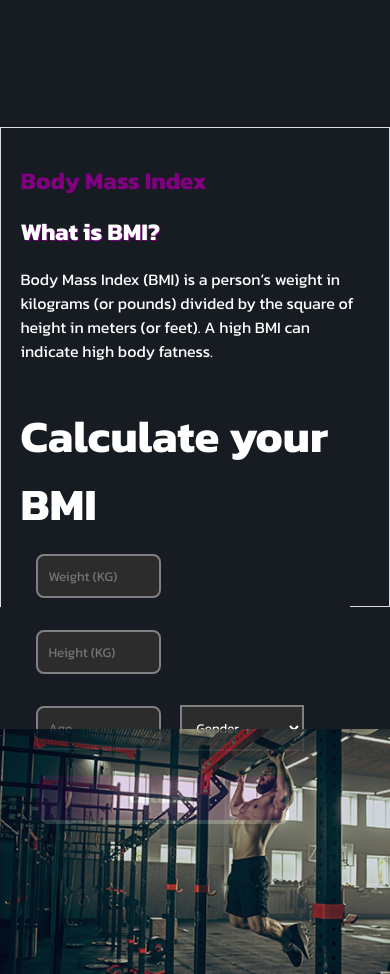
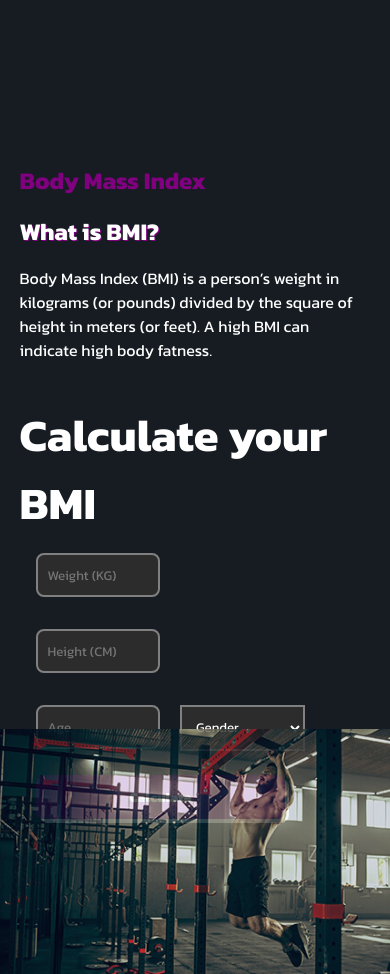
Before and after one commit to Ade1fe/steamfit, a plain HTML site: page index.html in a window 390 px wide. Shown: the part 3160-4134 px from the top of the page. Drawn offline with Linux system fonts and the light colour scheme.

Commit message:
third commit

```diff
--- a/css/gym.css
+++ b/css/gym.css
@@ -346,7 +346,7 @@ span{
     display: flex;
     justify-content: space-evenly;
     /* padding-left: 5%; */
-    border: #ddd 1px solid;
+    /* border: #ddd 1px solid; */
     margin-top: 8rem;
     height: 25rem;
     align-items: center;
@@ -980,3 +980,54 @@ button:hover{
     }
 
 }
+@media (max-width:490px) {
+
+    .btn1, .btn2{
+        display: none;
+        /* float: none; */
+    }
+    .bmi{
+        width: 100%;
+        display: grid;
+        height: 40rem;
+        margin-bottom: 2rem ;
+    }
+   .bmi .left,.right{
+        width: 100%;
+    }
+
+}
+@media (max-width:427px) {
+
+    .btn1, .btn2{
+        display: none;
+        /* float: none; */
+    }
+    .bmi{
+        width: 100%;
+        display: grid;
+        height: 30rem;
+        margin-bottom: 2rem ;
+    }
+   .bmi .left,.right{
+        width: 100%;
+    }
+
+}
+@media (max-width:420px) {
+
+    .btn1, .btn2{
+        display: none;
+        /* float: none; */
+    }
+    .bmi{
+        width: 100%;
+        display: grid;
+        height: 30rem;
+        margin-bottom: 2rem ;
+    }
+   .bmi .left,.right{
+        width: 100%;
+    }
+
+}
--- a/index.html
+++ b/index.html
@@ -193,7 +193,7 @@
             <h1>Calculate your BMI</h1>
             <form action="" name="bodymass">
                 <input type="text" placeholder="Weight (KG)" name="w"/>
-                <input type="text" placeholder="Height (KG)" name="h"/>
+                <input type="text" placeholder="Height (CM)" name="h"/>
                 <input type="text" placeholder="Age"/>
                 <select name="" id="">
                     <option value="">Gender</option>
```
